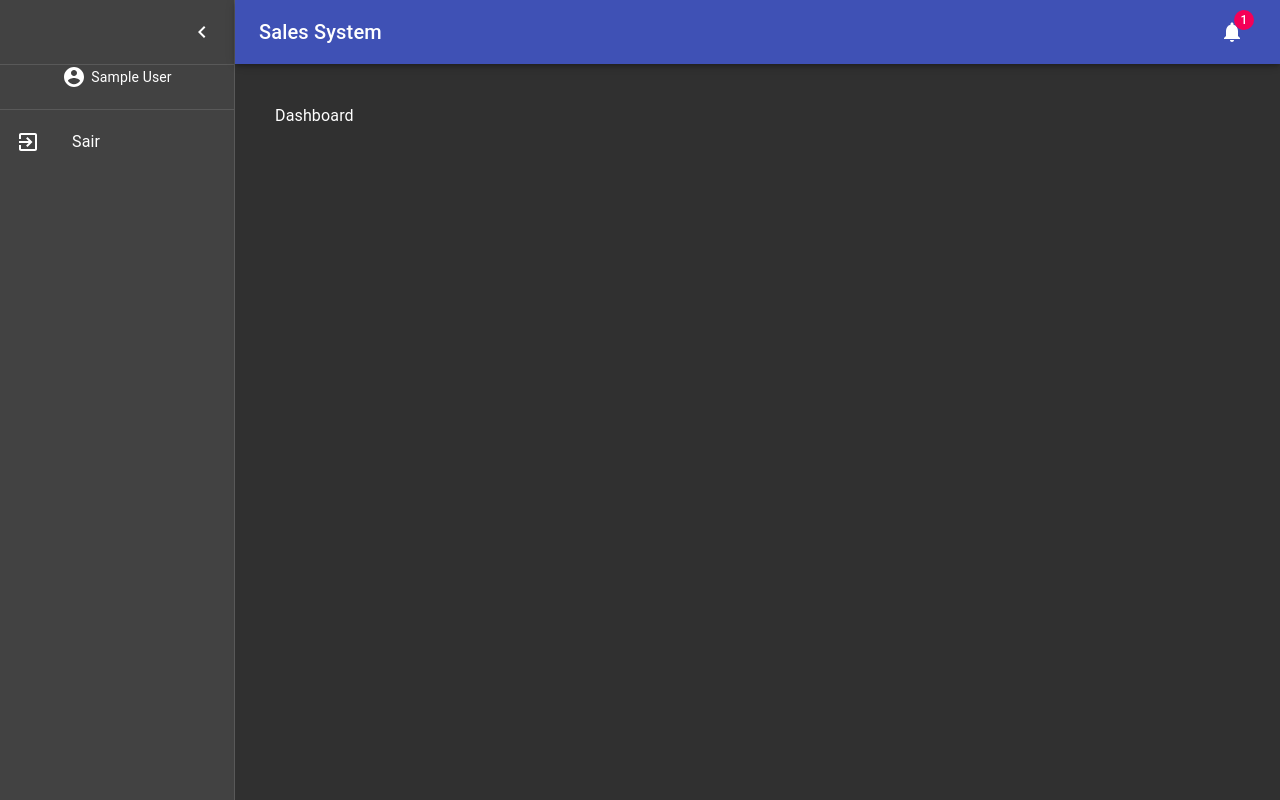
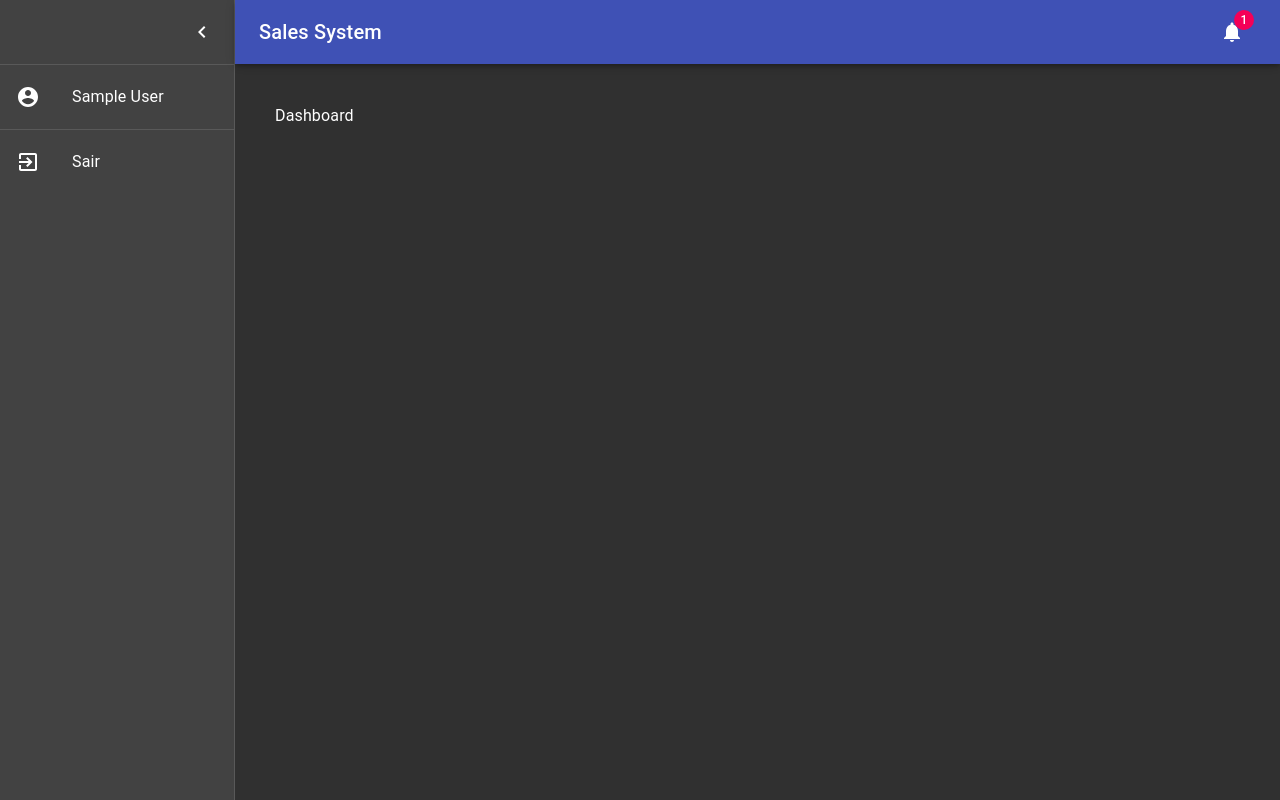
Before and after one commit to tsuyoda/sales-system-front, a React (Create React App) app: page / in a window 1280 px wide. Built offline with nearby package versions, Linux system fonts and the light colour scheme; no server answers; sample sign-in values are in the browser's storage.

Commit message:
feat: add Profile MenuItem

```diff
--- a/src/components/Home/index.tsx
+++ b/src/components/Home/index.tsx
@@ -1,7 +1,6 @@
 import {
   AppBar,
   Badge,
-  Box,
   CssBaseline,
   Divider,
   Drawer,
@@ -19,7 +18,7 @@ import NotificationsIcon from '@material-ui/icons/Notifications';
 import ChevronLeftIcon from '@material-ui/icons/ChevronLeft';
 import AccountCircleIcon from '@material-ui/icons/AccountCircle';
 import React, { useState } from 'react';
-import { BrowserRouter } from 'react-router-dom';
+import { BrowserRouter, useHistory } from 'react-router-dom';
 import ExitToAppIcon from '@material-ui/icons/ExitToApp';
 import { useAuth } from '../../contexts/auth';
 import MenuRoutes from '../../routes/MenuRoutes';
@@ -30,6 +29,8 @@ function Home() {
   const classes = useStyles();
   const [open, setOpen] = useState(true);
   const { signOut, user } = useAuth();
+
+  const history = useHistory();
 
   const handlerDrawerClose = () => {
     setOpen(false);
@@ -87,9 +88,14 @@ function Home() {
           </div>
           <Divider />
           <MenuItems />
-          <Box component='div' className={clsx({ [classes.hide]: !open, [classes.profileBox]: open })}>
-            <AccountCircleIcon className={classes.profileIcon} /> {user?.name}
-          </Box>
+          <List>
+            <ListItem button onClick={() => history.push('/profile')}>
+              <ListItemIcon>
+                <AccountCircleIcon />
+              </ListItemIcon>
+              <ListItemText primary={user?.name} />
+            </ListItem>
+          </List>
           <Divider />
           <List>
             <ListItem button onClick={handleSignOut}>
```
